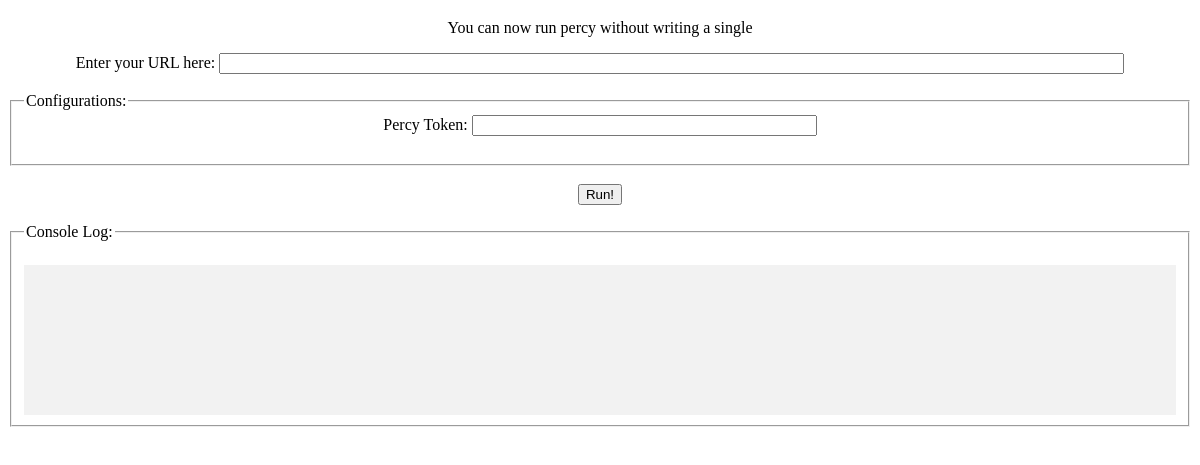
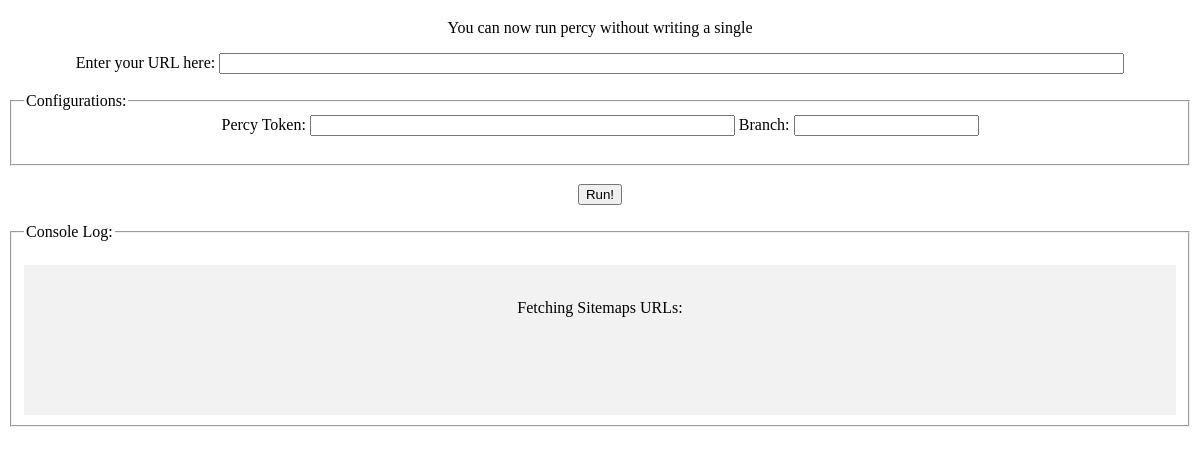
Before and after one commit to RathilPatel/percy-app, an Electron app: page index.html in a window 1200 px wide. Both pictures are taken after a click on the button "Run!". Shown: the part 61-526 px from the top of the page. Drawn offline with Linux system fonts and the light colour scheme; no server answers.

Commit message:
Code Cleanup and comments

```diff
--- a/index.html
+++ b/index.html
@@ -18,7 +18,8 @@
         <br><br>
         <fieldset>
             <legend>Configurations:</legend>
-        Percy Token: <input type="text" id="token" name="token" size=40>
+        Percy Token: <input type="text" id="token" name="token" size=50>
+        Branch: <input type="text" id="percy_branch" name="token" size=20>
         <br><br>
         <!-- Paste your yml file  here:
         <br>
--- a/js/script.js
+++ b/js/script.js
@@ -7,28 +7,26 @@
 var sitemaps = require('sitemap-stream-parser');
 const { spawn } = require('child_process')
 let urls = []; //store all discovered urls
-var percy_start,percy_stop,logs , pid
-var data
+let env_var = [];
+var logs
 dotenv.config();
-
 
 var generateScreenshot = document.getElementById('CaptureScreenshot');
 
 generateScreenshot.addEventListener('click', (event) => {
 
-    var website_url = document.getElementById('url'); //capture webpage url here
-    website_url = "https://yoast.com/yoast_series-sitemap.xml"
+    cleanup()
 
-    var percy_token = document.getElementById('token');
-    // branch = document.getElementById('CaptureScreenshot');
-    // process.env.URL=website_url;
-    process.env.PERCY_TOKEN = '9057676433c5bef5b03a7af7021e59edda91573a344ac0e63eeb87099d5ee81d'
-    // process.env.PERCY_TOKEN = percy_token
-    process.env.PERCY_BRANCH = 'main'
+    // Get Input Values
+    var website_url = document.getElementById('url').value; //capture webpage url here
+    var percy_token = document.getElementById('token').value;
+    var percy_branch = document.getElementById('percy_branch').value;
 
+    env_var.push(percy_token);
+    env_var.push(percy_branch);
 
-    console.log("Percy TOKEN:  "+process.env.PERCY_TOKEN)
-    ipcRenderer.sendSync('start-percy', '9057676433c5bef5b03a7af7021e59edda91573a344ac0e63eeb87099d5ee81d')
+    // Starting Percy CLI with renderer
+    ipcRenderer.sendSync('start-percy', env_var)
     try {
         getSitemaps(website_url)
     } catch (error) {
@@ -41,51 +39,39 @@
 
 async function getSitemaps(url){
     urls = [];
-    console.log("Entered getSitemaps function "+url);
-    // 'http://dev.accounts.com/sitemap.xml'
+    logs = document.getElementById('console_output').innerHTML + "<br>Fetching Sitemaps URLs:";
+    document.getElementById('console_output').innerHTML = logs;
     await sitemaps.parseSitemapsPromise(url, url=>{
             urls.push(url);
-    //    logs = document.getElementById('console_output').innerHTML;
-    //    document.getElementById('console_output').innerHTML = logs+"<br>"+data;
-    //    updateScroll();
+            logs = document.getElementById('console_output').innerHTML;
+            document.getElementById('console_output').innerHTML = logs+"<br>"+url;
+            updateScroll();
             console.log('adding ', url)
        }, function(err, sitemaps) {
             console.log('total urls', urls.length)
             console.error("Error here: "+err);
        });
-
-     console.log('this is called last');
     snapshot();
-
 
 }
 
 function snapshot(){
-     console.log("printing here!");
-        console.log('Entered snapshot function');
-        console.log(ipcRenderer.sendSync('snapshot', urls)) // prints "pong"
-
-
-            // console.log(ipcRenderer.sendSync('stop-percy', pid)) // prints "pong"
-        //  percy_stop = spawn("kill",[percy_start.pid])
-        //  console.log("Process Id for KILL: "+percy_stop.pid);
-    //  });
-
+    console.log(ipcRenderer.sendSync('snapshot', urls))  // Sending URLs for Snapshot
 }
 
+ipcRenderer.on('asynchronous-reply', (event, arg) => {
+    console.log(arg)
+    logs = document.getElementById('console_output').innerHTML;
+    document.getElementById('console_output').innerHTML = logs+"<br>"+arg;
+    updateScroll();
+})
 
-
-
-
+function cleanup() {
+    document.getElementById('console_output').innerHTML = " ";
+    env_var = []
+}
 
  function updateScroll(){
     var element = document.getElementById("console_output");
     element.scrollTop = element.scrollHeight;
 }
-
-
-ipcRenderer.on('ping', function(event, message) {
-      console.log(message);  // Prints "whoooooooh!"
-    });
-
-// document.getElementById("yml").innerHTML= "";
--- a/package.json
+++ b/package.json
@@ -1,6 +1,6 @@
 {
   "name": "percyelectron",
-  "version": "1.0.0",
+  "version": "0.0.1",
   "description": "",
   "main": "main.js",
   "scripts": {
```
Also changed, not shown: main.js (+12 -34 lines), 1 other file. Lines whose indentation alone changed are shown as unchanged.
